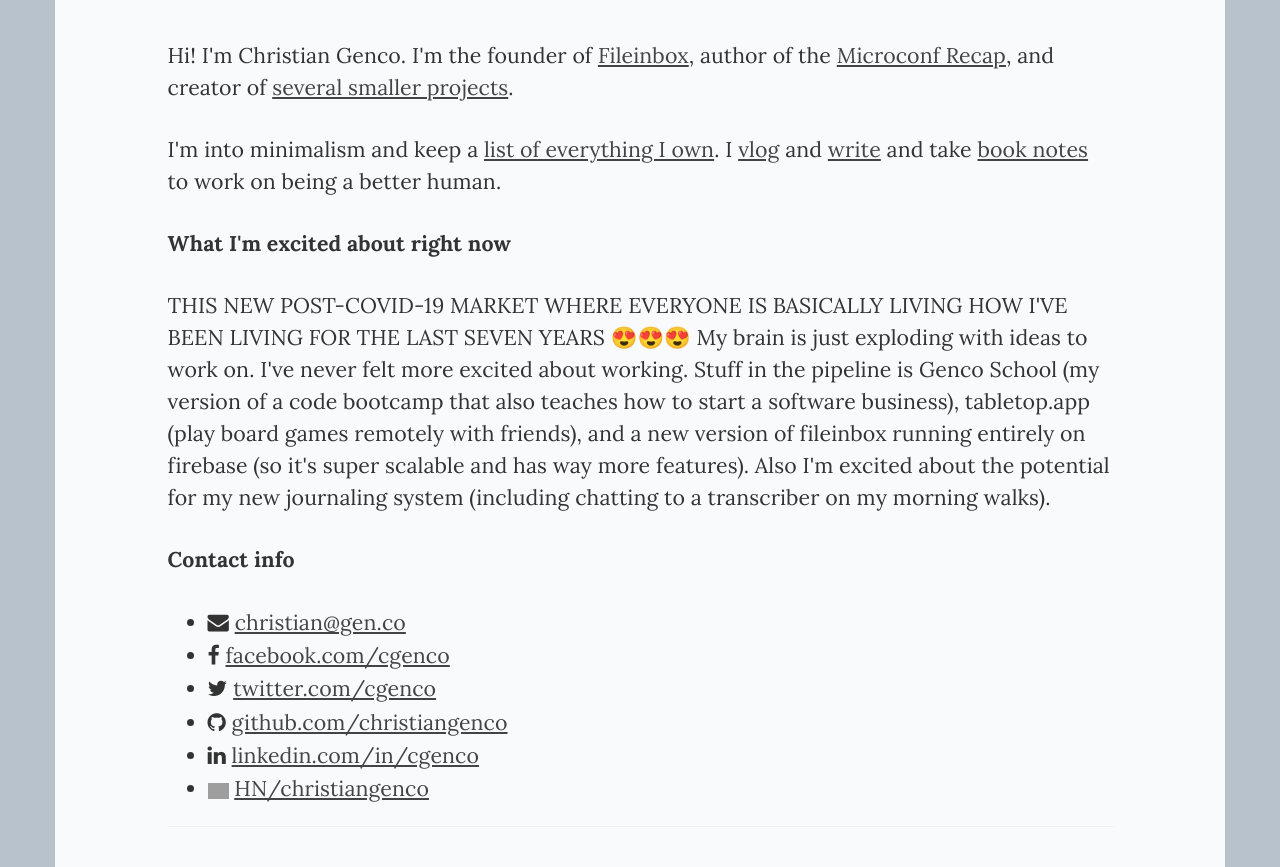
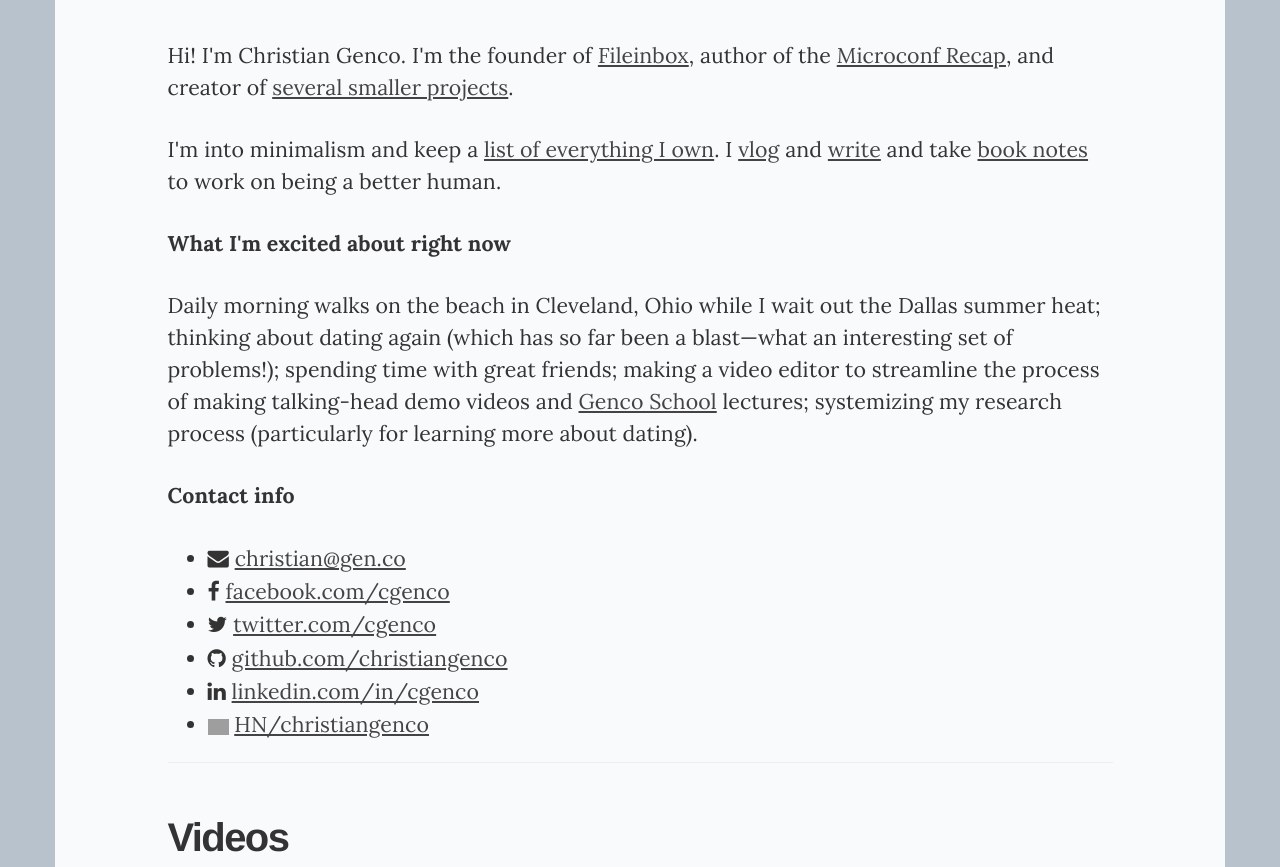
Before and after one commit to christiangenco/christiangenco.github.io, a Jekyll site: the page built from index.html, in a window 1280 px wide and 900 px high, cut to the strip 0-867 px from the top of the window. Built offline with Jekyll 4.4.1, drawn with Linux system fonts in a browser that asks for light colours; nearby versions of some CDN libraries; grey boxes are pictures that could not be loaded.

Commit message:
update what I'm excited about

```diff
--- a/index.html
+++ b/index.html
@@ -29,7 +29,7 @@
     <p><b>What I'm excited about right now</b></p>
 
     <p>
-      THIS NEW POST-COVID-19 MARKET WHERE EVERYONE IS BASICALLY LIVING HOW I'VE BEEN LIVING FOR THE LAST SEVEN YEARS 😍😍😍 My brain is just exploding with ideas to work on. I've never felt more excited about working. Stuff in the pipeline is Genco School (my version of a code bootcamp that also teaches how to start a software business), tabletop.app (play board games remotely with friends), and a new version of fileinbox running entirely on firebase (so it's super scalable and has way more features). Also I'm excited about the potential for my new journaling system (including chatting to a transcriber on my morning walks).
+      Daily morning walks on the beach in Cleveland, Ohio while I wait out the Dallas summer heat; thinking about dating again (which has so far been a blast—what an interesting set of problems!); spending time with great friends; making a video editor to streamline the process of making talking-head demo videos and <a href="https://school.gen.co">Genco School</a> lectures; systemizing my research process (particularly for learning more about dating).
     </p>
 
     <p><b>Contact info</b></p>
```
